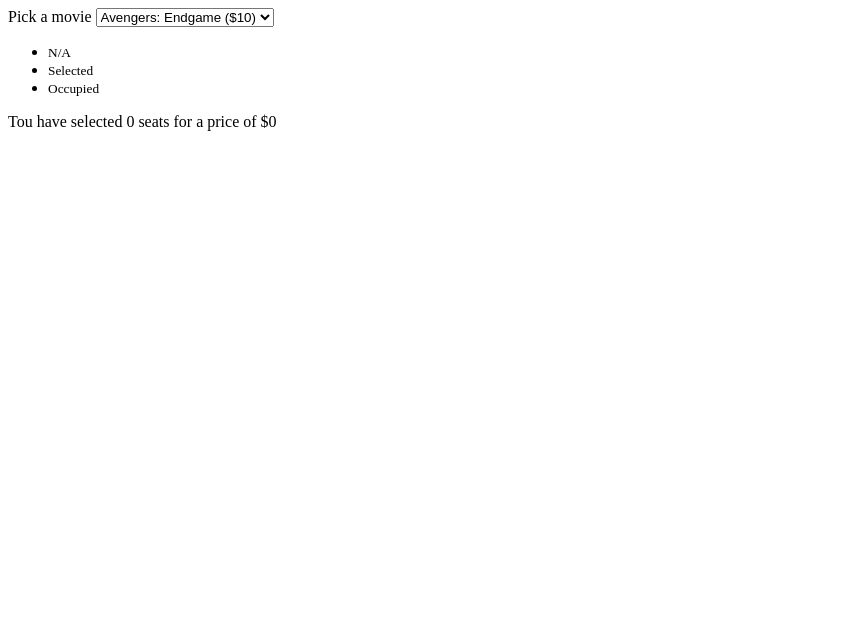
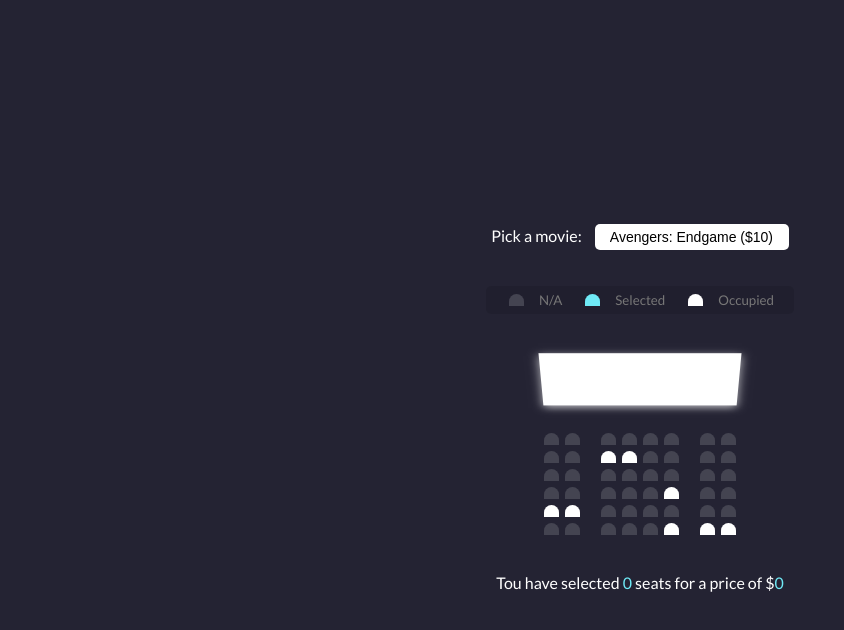
Before and after one commit to alextoson/movie-seat-booking, a plain HTML site: page index.html in a window 1280 px wide. Shown: the whole page, without its empty margins (0-844 px from the left). Drawn offline with Linux system fonts and the light colour scheme.

Commit message:
added styles

```diff
--- a/index.html
+++ b/index.html
@@ -8,7 +8,7 @@
   </head>
   <body>
     <div class="movie-container">
-      <label>Pick a movie</label>
+      <label>Pick a movie:</label>
       <select id="movie">
         <option value="10">Avengers: Endgame ($10)</option>
         <option value="12">Joker ($12)</option>
@@ -94,13 +94,14 @@
         <div class="seat occupied"></div>
         <div class="seat occupied"></div>
       </div>
-      <p class="text">
-        Tou have selected <span id="count">0</span> seats for a price of $<span
-          id="total"
-          >0</span
-        >
-      </p>
     </div>
+
+    <p class="text">
+      Tou have selected <span id="count">0</span> seats for a price of $<span
+        id="total"
+        >0</span
+      >
+    </p>
 
     <script src="scripts.js"></script>
   </body>
--- a/styles.css
+++ b/styles.css
@@ -0,0 +1,107 @@
+@import url("https://fonts.googleapis.com/css2?family=Lato&display=swap");
+
+* {
+  box-sizing: border-box;
+}
+
+body {
+  align-items: center;
+  background-color: #242333;
+  color: #ffffff;
+  display: flex;
+  flex-direction: column;
+  font-family: "Lato", sans-serif;
+  height: 100vh;
+  justify-content: center;
+  margin: 0;
+}
+
+.movie-container {
+  margin: 20px 0;
+}
+
+.movie-container select {
+  -moz-appearance: none;
+  -webkit-appearance: none;
+  appearance: none;
+  background-color: #ffffff;
+  border: 0;
+  border-radius: 5px;
+  font-size: 14px;
+  margin-left: 10px;
+  padding: 5px 15px;
+}
+
+.container {
+  perspective: 1000px;
+  margin-bottom: 30px;
+}
+
+.seat {
+  background-color: #444451;
+  border-top-left-radius: 10px;
+  border-top-right-radius: 10px;
+  height: 12px;
+  margin: 3px;
+  width: 15px;
+}
+
+.seat.selected {
+  background-color: #6feaf6;
+}
+
+.seat.occupied {
+  background-color: #ffffff;
+}
+
+.seat:nth-of-type(2),
+.seat:nth-last-of-type(3) {
+  margin-right: 18px;
+}
+
+.container .seat:not(.occupied):hover {
+  cursor: pointer;
+  transform: scale(1.2);
+}
+
+.showcase {
+  background-color: rgba(0, 0, 0, 0.1);
+  border-radius: 5px;
+  color: #777777;
+  display: flex;
+  justify-content: space-between;
+  list-style-type: none;
+  padding: 5px 10px;
+}
+
+.showcase li {
+  align-items: center;
+  display: flex;
+  justify-content: center;
+  margin: 0 10px;
+}
+
+.showcase li small {
+  margin-left: 12px;
+}
+
+.row {
+  display: flex;
+}
+
+.screen {
+  background-color: #fff;
+  box-shadow: 0 3px 10px rgba(255, 255, 255, 0.7);
+  height: 70px;
+  margin: 15px 0;
+  transform: rotateX(-45deg);
+  width: 100%;
+}
+
+.text {
+  margin: 5px 0;
+}
+
+.text span {
+  color: #6feaf6;
+}
```
